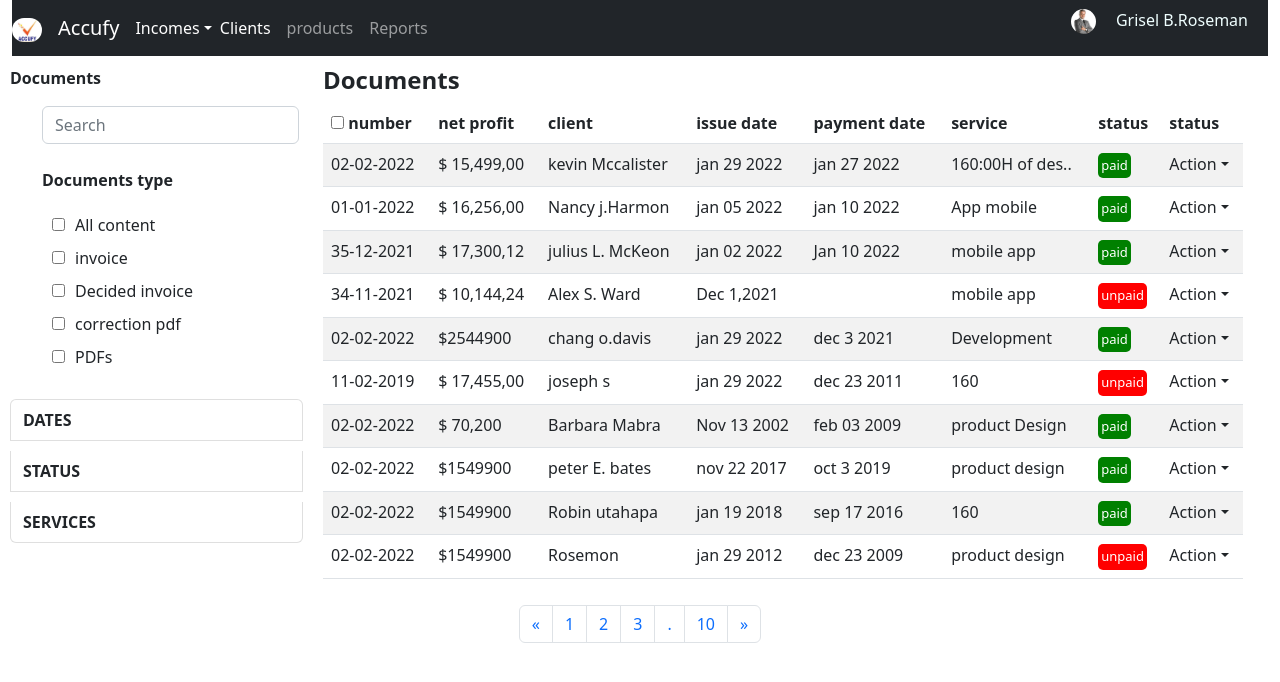
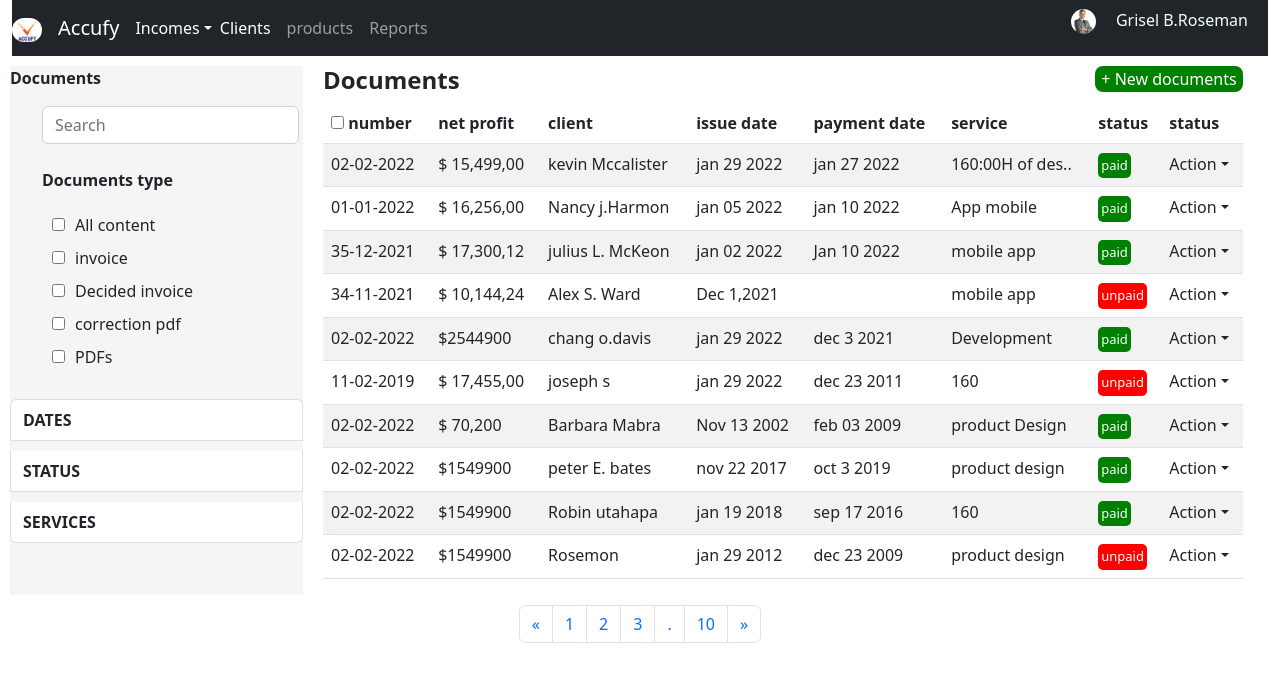
Before and after one commit to sheetalsharmazehntech/html-css-task, a plain HTML site: page nnew/index.html in a window 1280 px wide. Drawn offline with Linux system fonts and the light colour scheme.

Commit message:
added some data

```diff
--- a/nnew/index.html
+++ b/nnew/index.html
@@ -41,8 +41,8 @@
           </div>
         </div>
       </nav>
-      <div class="containerflex crem">
-        <div class="flexitem ">
+      <div class="containerflex ">
+        <div class="flexitem crem">
          <p><b>Documents</b></p>
         <ul>
             <div class="drowpdown">
@@ -78,7 +78,11 @@
           </ul>
         </div>
         <div class="flexitem f2">
-          <h4><b>Documents</b></h4>
+          <div class="newdoc">
+            <div class="fnewdoc"><h4><b>Documents</b></h4></div>
+            <div class="fnewdoc grow1"></div>
+            <div class="fnewdoc"><button> + New documents </button></div>
+          </div>
 
       <table class="table table-striped table-hover">
         <thead>
--- a/nnew/style.css
+++ b/nnew/style.css
@@ -1,6 +1,9 @@
 
 .white{
     color: white;
+}
+.crem{
+    background-color: whitesmoke;
 }
 .grn{
     background-color: green;
@@ -10,9 +13,8 @@
     color: white;
     border-radius: 5px;
 }
-.crem{
-    background-color:blue);
-}
+
+
 .cck{
     accent-color: rgb(40, 136, 42);
 }
@@ -67,3 +69,15 @@ ul li{
 img {
     border-radius: 12.5px;
 }
+.newdoc{
+    display: flex;
+}
+.grow1{
+    flex-grow: 1;
+}
+.fnewdoc button{
+    border-radius: 8px;
+    background-color: green;
+    border: none;
+    color: white;
+}
```
